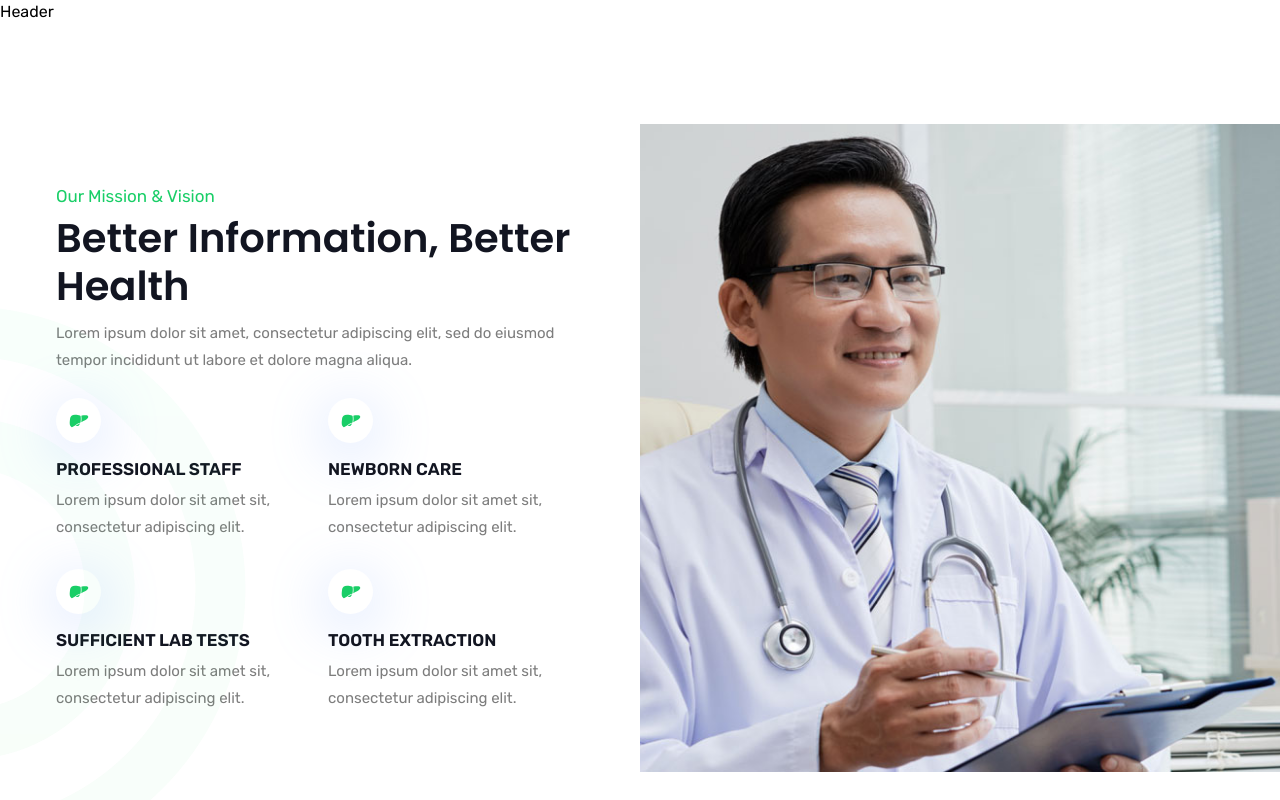
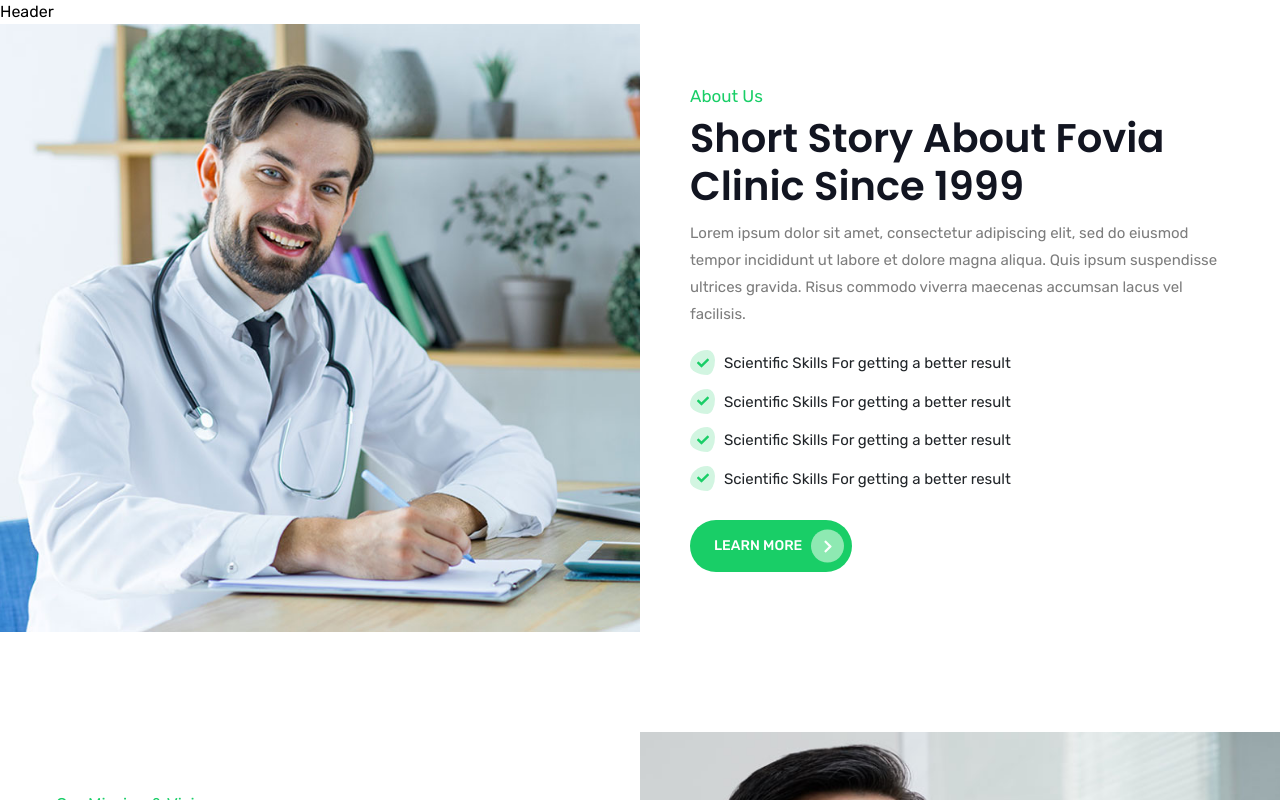
Before and after one commit to taiwo-adewale/apex-care, a React (Vite) app: page / in a window 1280 px wide. Shown: the top 800 px of the page. Built offline with nearby package versions, Linux system fonts and the light colour scheme.

Commit message:
completed About section

```diff
--- /dev/null
+++ b/src/components/About.jsx
@@ -0,0 +1,55 @@
+import { FaChevronRight, FaCheck } from "react-icons/fa";
+
+import aboutImg from "../assets/about-img.jpg";
+import SectionTitle from "./SectionTitle";
+import Button from "./Button";
+
+const About = () => {
+  return (
+    <section>
+      <div className="container lg:px-0 lg:mx-0 lg:max-w-none lg:w-full">
+        <div className="grid grid-cols-1 lg:grid-cols-2">
+          <div
+            style={{ backgroundImage: `url('${aboutImg}')` }}
+            className="bg-center bg-no-repeat bg-cover"
+          >
+            <img
+              src={aboutImg}
+              alt="apexcare doctor"
+              className="w-full lg:hidden"
+            />
+          </div>
+
+          <div className="lg:py-[3.75rem] lg:pl-30px lg:mr-auto lg:max-xl:max-w-[480px] xl:max-w-[584px] xl:pl-[3.125rem]">
+            <SectionTitle
+              title="About Us"
+              heading="Short Story About Fovia Clinic Since 1999"
+              desc="Lorem ipsum dolor sit amet, consectetur adipiscing elit, sed do eiusmod tempor incididunt ut labore et dolore magna aliqua. Quis ipsum suspendisse ultrices gravida. Risus commodo viverra maecenas accumsan lacus vel facilisis."
+              className="text-center mt-30px lg:mt-0 md:text-left"
+            />
+
+            <ul className="grid grid-cols-1 mt-6 sm:grid-cols-2 md:grid-cols-1">
+              {[1, 2, 3, 4].map((item, index) => (
+                <li
+                  key={`about-${index}`}
+                  className="relative mb-4 pl-[2.125rem] text-[#212529] text-13px last:mb-0 md:text-15px group w-fit"
+                >
+                  Scientific Skills For getting a better result
+                  <div className="absolute w-[1.5625rem] h-[1.5625rem] rounded-pick group-hover:bg-primary group-hover:text-white flex justify-center items-center bg-[#d2f5e1] text-primary transition-all duration-500 left-0 -top-0.5 text-xs">
+                    <FaCheck />
+                  </div>
+                </li>
+              ))}
+            </ul>
+
+            <div className="text-center pt-30px lg:text-left">
+              <Button icon={<FaChevronRight />}>Learn More</Button>
+            </div>
+          </div>
+        </div>
+      </div>
+    </section>
+  );
+};
+
+export default About;
--- a/src/components/index.js
+++ b/src/components/index.js
@@ -8,3 +8,4 @@ export { default as SectionTitle } from "./SectionTitle";
 export { default as Doctors } from "./Doctors";
 export { default as BookAppointment } from "./BookAppointment";
 export { default as MissionAndVision } from "./MissionAndVision";
+export { default as About } from "./About";
--- a/src/pages/Home.jsx
+++ b/src/pages/Home.jsx
@@ -4,11 +4,13 @@ import {
   Services,
   BookAppointment,
   MissionAndVision,
+  About,
 } from "../components";
 
 const Home = () => {
   return (
     <div>
+      <About />
       <MissionAndVision />
       <FunFacts />
       <Services />
```
Also changed, not shown: src/assets/about-img.jpg (added).
